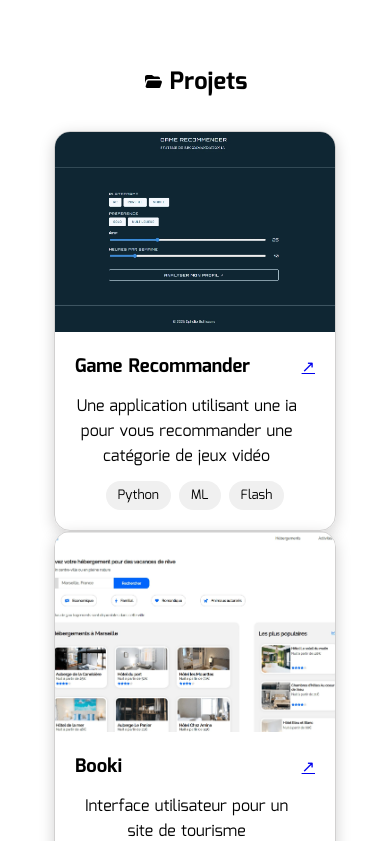
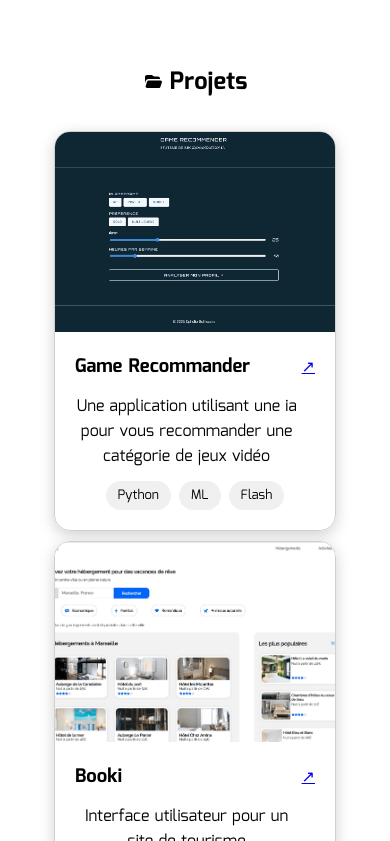
Before and after one commit to Equinoxya/portefolio_dev, a Vue app in the folder portefolio/: page / in a window 390 px wide. Shown: the part 1983-2824 px from the top of the page. Built offline with nearby package versions, Linux system fonts and the light colour scheme.

Commit message:
feat: adjust gap in projects section for better responsiveness on smaller screens

```diff
--- a/portefolio/src/components/ProjectsSection.vue
+++ b/portefolio/src/components/ProjectsSection.vue
@@ -117,4 +117,9 @@ p{
     padding: 4px 12px;
     font-size: 13px;
 }
+@media (max-width: 768px){
+    .projets{
+        gap:10px;
+    }
+}
 </style>
```
